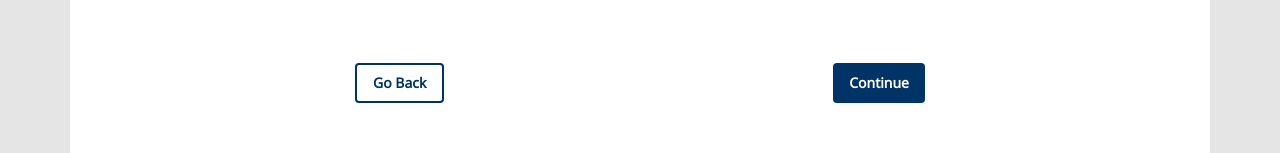
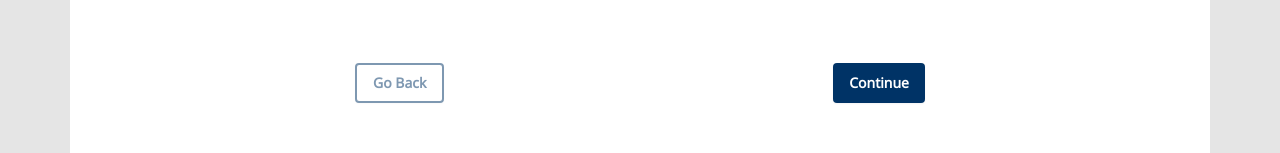
Before and after one commit to bcgov/moh-hire, a Next.js app in the folder packages/web/: page /submission/1 in a window 1280 px wide. Shown: the part 495-648 px from the top of the page. Built offline with nearby package versions, Linux system fonts and the light colour scheme; what @tailwindcss/typography would draw is missing.

Commit message:
simplify form control buttons

```diff
--- a/packages/web/components/Button.tsx
+++ b/packages/web/components/Button.tsx
@@ -10,18 +10,20 @@ export interface ButtonProps {
 }
 
 export const buttonColor: Record<string, string> = {
-  primary: `border-transparent bg-bcBluePrimary text-white disabled:opacity-50 hover:bg-blue-800 focus:ring-blue-500`,
+  primary: `border-transparent bg-bcBluePrimary text-white hover:bg-blue-800 focus:ring-blue-500`,
   secondary: `border-2 border-bcBluePrimary bg-white text-bcBluePrimary hover:bg-gray-100 focus:ring-blue-500`,
 };
 
 export const buttonBase = `w-auto inline-flex justify-center items-center rounded
   shadow-sm px-4 py-2 text-base font-bold focus:outline-none
+  disabled:opacity-50
   focus:ring-2 focus:ring-offset-2 sm:mt-0 sm:text-sm`;
 
 export const Button: React.FC<ButtonProps> = props => {
-  const { variant, type, children, disabled, loading } = props;
+  const { variant, type, children, disabled, loading, onClick } = props;
   return (
     <button
+      onClick={onClick}
       type={type}
       className={`
         ${buttonColor[variant]}
--- a/packages/web/components/form/index.tsx
+++ b/packages/web/components/form/index.tsx
@@ -1,7 +1,7 @@
 import { FormikHelpers, Formik, FormikProps, Form as FormikForm } from 'formik';
 import { useRouter } from 'next/router';
 import { useEffect, useRef } from 'react';
-import { Button, Link } from '@components';
+import { Button } from '@components';
 import { Contact, Credential, Preferences, Primary, Review } from './components';
 import {
   primarySchema,
@@ -12,8 +12,6 @@ import {
   SubmissionType,
   initialSubmissionValues,
 } from './validation';
-import { FontAwesomeIcon } from '@fortawesome/react-fontawesome';
-import { faSpinner } from '@fortawesome/free-solid-svg-icons';
 
 const steps = [
   {
@@ -44,6 +42,7 @@ export const Form: React.FC = () => {
 
   const step = Number(router.query.step);
   const stepIndex = step - 1;
+  const isFirstStep = stepIndex === 0;
   const isLastStep = stepIndex === steps.length - 1;
 
   const previousStepValidation = steps[stepIndex - 1]?.validationSchema;
@@ -58,6 +57,10 @@ export const Form: React.FC = () => {
       router.push(`/submission/${step + 1}`);
     }
     helpers.setSubmitting(false);
+  };
+
+  const goToPreviousStep = () => {
+    router.push(`/submission/${Number(step) - 1}`);
   };
 
   /**
@@ -100,18 +103,21 @@ export const Form: React.FC = () => {
             ) : null}
 
             <div className='flex justify-between w-10/12 md:w-1/2 mb-14'>
-              <Link
+              <Button
                 variant='secondary'
-                href={step === 1 ? '/submission/1' : `/submission/${Number(step) - 1}`}
+                disabled={isFirstStep}
+                onClick={goToPreviousStep}
+                type='button'
               >
                 Go Back
-              </Link>
-              <Button variant='primary' disabled={isSubmitting} type='submit'>
-                {isSubmitting ? (
-                  <FontAwesomeIcon icon={faSpinner} className='h-5 w-5 animate-spin' />
-                ) : (
-                  'Continue'
-                )}
+              </Button>
+              <Button
+                variant='primary'
+                disabled={isSubmitting}
+                loading={isSubmitting}
+                type='submit'
+              >
+                Continue
               </Button>
             </div>
           </div>
--- a/packages/web/tailwind.config.js
+++ b/packages/web/tailwind.config.js
@@ -40,7 +40,9 @@ module.exports = {
     },
   },
   variants: {
-    extend: {},
+    extend: {
+      opacity: ['disabled'],
+    },
   },
   plugins: [require('@tailwindcss/typography')],
 };
```
